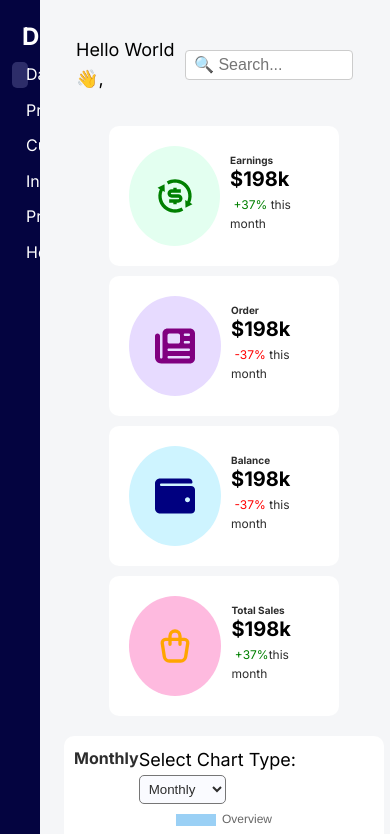
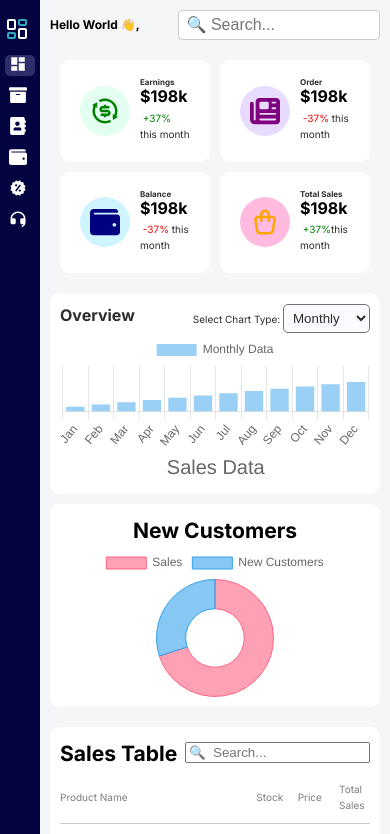
Before and after one commit to DanishKhan25/salse-dashboard, a Next.js app: page / in a window 390 px wide. Shown: the top 834 px of the page. Built offline with nearby package versions, Linux system fonts and the light colour scheme.

Commit message:
mobile resposive added

```diff
--- a/src/app/page.module.css
+++ b/src/app/page.module.css
@@ -1,7 +1,6 @@
 .main {
   display: flex;
-min-height  : 100vh;
-
+  min-height: 100vh;
 }
 
 .sidebar {
@@ -18,16 +17,16 @@ min-height  : 100vh;
   flex-direction: column;
   gap: 20px;
 }
-.container{
+.container {
   display: flex;
   gap: 10px;
   justify-content: space-between;
   align-items: stretch;
 }
-.chart1{
+.chart1 {
   flex-basis: 70%;
 }
-.chart2{
+.chart2 {
   flex-basis: 25%;
 }
 @media screen and (max-width: 768px) {
@@ -45,4 +44,7 @@ flex-basis: 70%;
     flex-basis: 100%;
     /* Take up full width */
   }
+  .mainPage {
+    padding: 10px;
   }
+}
--- a/src/components/boxes/box.module.css
+++ b/src/components/boxes/box.module.css
@@ -58,8 +58,24 @@
 @media screen and (max-width: 768px) {
   .box {
     width: 40%; /* Two boxes in a row for smaller screens */
+    min-width: 150px;
   }
   .container {
     justify-content: center;
   }
+  .boxTitle {
+    font-size: 8px;
+  }
+  .boxBoldText {
+    font-size: 16px;
+  }
+  .boxText,
+  .boxGreenText,
+  .boxRedText {
+    font-size: 10px;
+  }
+  .icon {
+    width: 50px;
+    height: 50px;
+  }
 }
--- a/src/components/chart/DonutChart.jsx
+++ b/src/components/chart/DonutChart.jsx
@@ -1,7 +1,7 @@
 "use client";
 
 import { Doughnut } from "react-chartjs-2";
-
+import styles from "./chart.module.css";
 const DonutChart = ({ newCustomers }) => {
   const data = {
     labels: ["Sales", "New Customers"],
@@ -19,6 +19,19 @@ const DonutChart = ({ newCustomers }) => {
     ],
   };
 
+  const options = {
+    responsive: true,
+    aspectRatio: 1.5,
+    legend: {
+      position: "right",
+    },
+    animation: {
+      animateScale: true,
+      animateRotate: true,
+    },
+    cutoutPercentage: 50,
+  };
+
   return (
     <div
       style={{
@@ -29,7 +42,7 @@ const DonutChart = ({ newCustomers }) => {
       }}
     >
       <h3 style={{ textAlign: "center" }}>New Customers</h3>
-      <Doughnut data={data} />
+      <Doughnut data={data} options={options} className={styles.chart} />
     </div>
   );
 };
--- a/src/components/chart/SalesChart.jsx
+++ b/src/components/chart/SalesChart.jsx
@@ -40,6 +40,8 @@ const SalesChart = () => {
     ],
   };
   const options = {
+    responsive: true,
+    aspectRatio: 1.5,
     scales: {
       y: {
         display: false,
@@ -52,29 +54,28 @@ const SalesChart = () => {
           font: {
             size: 20,
           },
-          position: "top",
         },
       },
     },
   };
   const chartData = {
     labels: [
-      "January",
-      "February",
-      "March",
-      "April",
+      "Jan",
+      "Feb",
+      "Mar",
+      "Apr",
       "May",
-      "June",
-      "July",
-      "August",
-      "September",
-      "October",
-      "November",
-      "December",
+      "Jun",
+      "Jul",
+      "Aug",
+      "Sep",
+      "Oct",
+      "Nov",
+      "Dec",
     ],
     datasets: [
       {
-        label: "Overview",
+        label: "Monthly Data",
         data: [100, 150, 200, 250, 300, 350, 400, 450, 500, 550, 600, 650],
         backgroundColor: "rgba(54, 162, 235, 0.5)",
         borderColor: "rgba(54, 162, 235, 1)",
@@ -89,12 +90,10 @@ const SalesChart = () => {
   return (
     <div className={styles.chartWrapper}>
       <div className={styles.dropdown}>
-        <div className={styles.chartType}>
-          {chartType === "monthly" ? "Monthly" : "Quarterly"}
-        </div>
+        <div className={styles.chartType}>Overview</div>
         <div>
           <label htmlFor="chartType" className={styles.label}>
-            Select Chart Type:
+            Select Chart Type:{" "}
           </label>
           <select
             id="chartType"
@@ -107,12 +106,13 @@ const SalesChart = () => {
           </select>
         </div>
       </div>
-
-      <Bar
-        data={chartType === "monthly" ? chartData : quarterlyData}
-        options={options}
-        height={100}
-      />
+      <div>
+        <Bar
+          data={chartType === "monthly" ? chartData : quarterlyData}
+          options={options}
+          className={styles.chart}
+        />
+      </div>
     </div>
   );
 };
--- a/src/components/chart/chart.module.css
+++ b/src/components/chart/chart.module.css
@@ -5,7 +5,10 @@
   background-color: #fff;
   border-radius: 10px;
 }
-
+.label {
+  font-size: 12px;
+  color: #2d2d2d;
+}
 .dropdown {
   display: flex;
   justify-content: space-between;
@@ -23,3 +26,19 @@
   color: #2d2d2d;
   margin-bottom: 5px;
 }
+
+.chart {
+  width: 100%;
+  height: 100%;
+  max-height: 300px;
+}
+
+@media screen and (max-width: 768px) {
+  .chart {
+    max-height: 150px;
+  }
+  .label {
+    font-size: 10px;
+    color: #2d2d2d;
+  }
+}
--- a/src/components/header/Header.jsx
+++ b/src/components/header/Header.jsx
@@ -9,7 +9,7 @@ const Header = () => {
   };
   return (
     <main className={styles.headerWrapper}>
-      <div>Hello World 👋,</div>
+      <div className={styles.heading}>Hello World 👋,</div>
       <div className={styles.searchBar}>
         <input
           type="text"
--- a/src/components/header/header.module.css
+++ b/src/components/header/header.module.css
@@ -5,6 +5,12 @@
   padding: 12px;
 }
 .searchBar {
+  display: flex;
+  justify-content: flex-end;
+}
+.heading {
+  font-size: 24px;
+  font-weight: bold;
 }
 .searchInput {
   width: 100%;
@@ -19,4 +25,10 @@
   .searchInput {
     width: 90%;
   }
+  .heading {
+    font-size: 12px;
+  }
+  .headerWrapper {
+    padding: 0;
+  }
 }
--- a/src/components/sidebar/Sidebar.jsx
+++ b/src/components/sidebar/Sidebar.jsx
@@ -13,37 +13,37 @@ const Sidebar = () => {
     {
       id: 0,
       label: "Dashboard",
-      icon: <MdDashboard width={16} height={16} />,
+      icon: <MdDashboard width={20} height={20} />,
       path: "/",
     },
     {
       id: 1,
       label: "Product",
-      icon: <FaArchive width={16} height={16} />,
+      icon: <FaArchive width={20} height={20} />,
       path: "/",
     },
     {
       id: 2,
       label: "Customers",
-      icon: <FaAddressBook width={16} height={16} />,
+      icon: <FaAddressBook width={20} height={20} />,
       path: "/",
     },
     {
       id: 3,
       label: "Income",
-      icon: <FaWallet width={16} height={16} />,
+      icon: <FaWallet width={20} height={20} />,
       path: "/",
     },
     {
       id: 4,
       label: "Promote",
-      icon: <BiSolidOffer width={16} height={16} />,
+      icon: <BiSolidOffer width={20} height={20} />,
       path: "/",
     },
     {
       id: 5,
       label: "Help",
-      icon: <RiCustomerServiceFill width={16} height={16} />,
+      icon: <RiCustomerServiceFill width={20} height={20} />,
       path: "/",
     },
   ];
@@ -51,8 +51,9 @@ const Sidebar = () => {
   return (
     <main className={classes.sidebarWrapper}>
       <div className={classes.logoWrapper}>
-        <Dashboard width={24} height={24} fill="#fff" />
-
+        <div className={classes.icon}>
+          <Dashboard width={24} height={24} fill="#fff" />
+        </div>
         <h1 className={classes.logo}>Dashboard</h1>
       </div>
       <nav className={classes.nav}>
@@ -65,7 +66,7 @@ const Sidebar = () => {
               backgroundColor: active === link.id ? "#2d2d69" : "transparent",
             }}
           >
-            {link?.icon}
+            <div className={classes.icon}>{link?.icon}</div>
             <div className={classes.label}>{link?.label}</div>
           </div>
         ))}
--- a/src/components/sidebar/sidebar.module.css
+++ b/src/components/sidebar/sidebar.module.css
@@ -32,7 +32,22 @@
   padding: 0 4px;
   border-radius: 5px;
 }
-
+.icon {
+  line-height: 0;
+}
 .label {
   font-size: 16px;
 }
+
+@media screen and (max-width: 768px) {
+  .label,
+  .logo {
+    display: none;
+  }
+  .icon {
+    line-height: 1;
+  }
+  .sidebarWrapper {
+    padding: 5px;
+  }
+}
--- a/src/components/tables/table.module.css
+++ b/src/components/tables/table.module.css
@@ -59,3 +59,22 @@
   font-weight: 400;
   color: #7d7d7d;
 }
+
+@media screen and (max-width: 768px) {
+  .column1,
+  .heading1 {
+    flex-basis: 60%;
+  }
+  .column2,
+  .heading2 {
+    flex-basis: 10%;
+  }
+  .heading2,
+  .heading1 {
+    font-size: 10px;
+  }
+  .column1,
+  .column2 {
+    font-size: 10px;
+  }
+}
```
Lines whose indentation alone changed are shown as unchanged.
